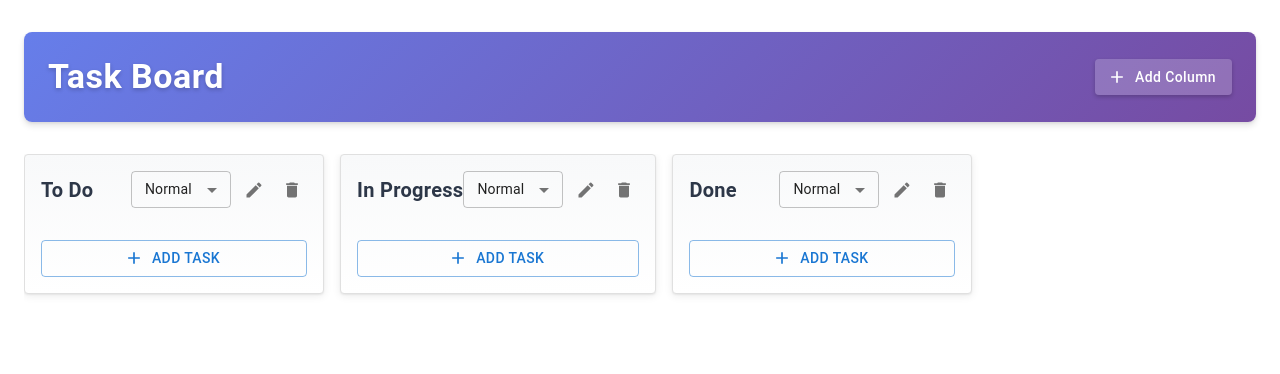
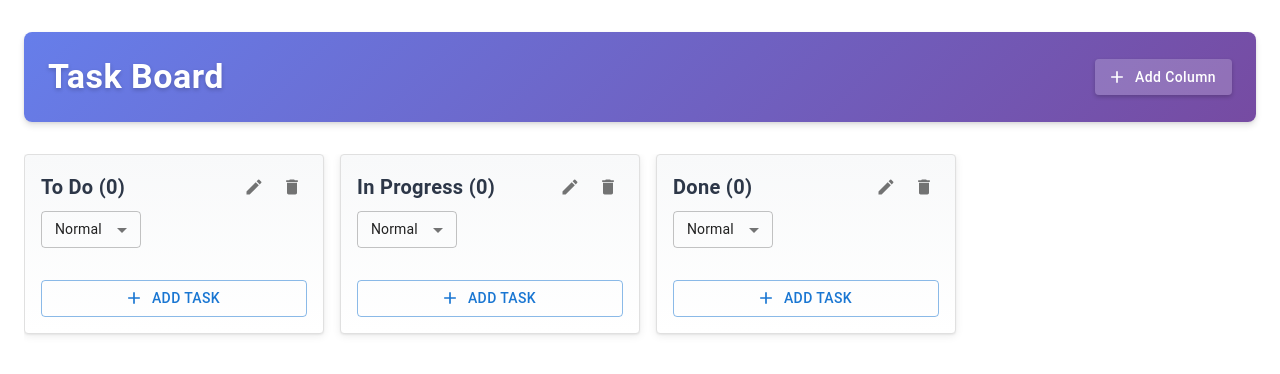
Before and after one commit to KStar1014/task-board-prototype-React, a React (Create React App) app: page / in a window 1280 px wide. Shown: the top 374 px of the page. Built offline with nearby package versions, Linux system fonts and the light colour scheme; the HTML template or start-up script is replaced by a standard one.

Commit message:
add count number of each column after the column title and start sort select component on a new line

```diff
--- a/src/components/Column.tsx
+++ b/src/components/Column.tsx
@@ -77,7 +77,7 @@ export const Column: React.FC<ColumnProps> = ({
     opacity: isDragging ? 0.5 : 1,
   };
 
-  const taskIds = tasks.map(t => t.id);
+  const taskIds = (tasks || []).map(t => t.id);
 
   const combinedRef = (node: HTMLElement | null) => {
     setNodeRef(node);
@@ -138,11 +138,12 @@ export const Column: React.FC<ColumnProps> = ({
       role="region"
       aria-label={`Column: ${column.name}`}
     >
+      <Box mb={2}>
         <Box
           display="flex"
           justifyContent="space-between"
           alignItems="center"
-        mb={2}
+          mb={1}
         >
           <Typography
             variant="h6"
@@ -158,7 +159,7 @@ export const Column: React.FC<ColumnProps> = ({
               letterSpacing: '0.3px',
             }}
           >
-          {column.name}
+            {column.name} ({tasks.length})
           </Typography>
           <Box
             display="flex"
@@ -168,23 +169,6 @@ export const Column: React.FC<ColumnProps> = ({
             onMouseDown={(e) => e.stopPropagation()}
             onClick={(e) => e.stopPropagation()}
           >
-          <FormControl size="small" sx={{ minWidth: 100 }}>
-            <Select
-              value={sortOption}
-              onChange={(e) => {
-                e.stopPropagation();
-                onSortOptionChange(e.target.value as SortOption);
-              }}
-              onClick={(e) => e.stopPropagation()}
-              onPointerDown={(e) => e.stopPropagation()}
-              onMouseDown={(e) => e.stopPropagation()}
-              sx={{ fontSize: '0.875rem' }}
-            >
-              <MenuItem value="normal">Normal</MenuItem>
-              <MenuItem value="A-Z">A-Z</MenuItem>
-              <MenuItem value="Z-A">Z-A</MenuItem>
-            </Select>
-          </FormControl>
             <IconButton
               size="small"
               onClick={(e) => {
@@ -211,13 +195,37 @@ export const Column: React.FC<ColumnProps> = ({
             </IconButton>
           </Box>
         </Box>
+        <Box
+          onPointerDown={(e) => e.stopPropagation()}
+          onMouseDown={(e) => e.stopPropagation()}
+          onClick={(e) => e.stopPropagation()}
+        >
+          <FormControl size="small" sx={{ minWidth: 100 }}>
+            <Select
+              value={sortOption}
+              onChange={(e) => {
+                e.stopPropagation();
+                onSortOptionChange(e.target.value as SortOption);
+              }}
+              onClick={(e) => e.stopPropagation()}
+              onPointerDown={(e) => e.stopPropagation()}
+              onMouseDown={(e) => e.stopPropagation()}
+              sx={{ fontSize: '0.875rem' }}
+            >
+              <MenuItem value="normal">Normal</MenuItem>
+              <MenuItem value="A-Z">A-Z</MenuItem>
+              <MenuItem value="Z-A">Z-A</MenuItem>
+            </Select>
+          </FormControl>
+        </Box>
+      </Box>
 
       <SortableContext
         items={taskIds}
         strategy={verticalListSortingStrategy}
       >
         <Box>
-          {tasks.map((task) => (
+          {(tasks || []).map((task) => (
             <TaskCard
               key={task.id}
               task={task}
```
Also changed, not shown: 1 other file (tests, documents, lock files or other folders). Lines whose indentation alone changed are shown as unchanged.
